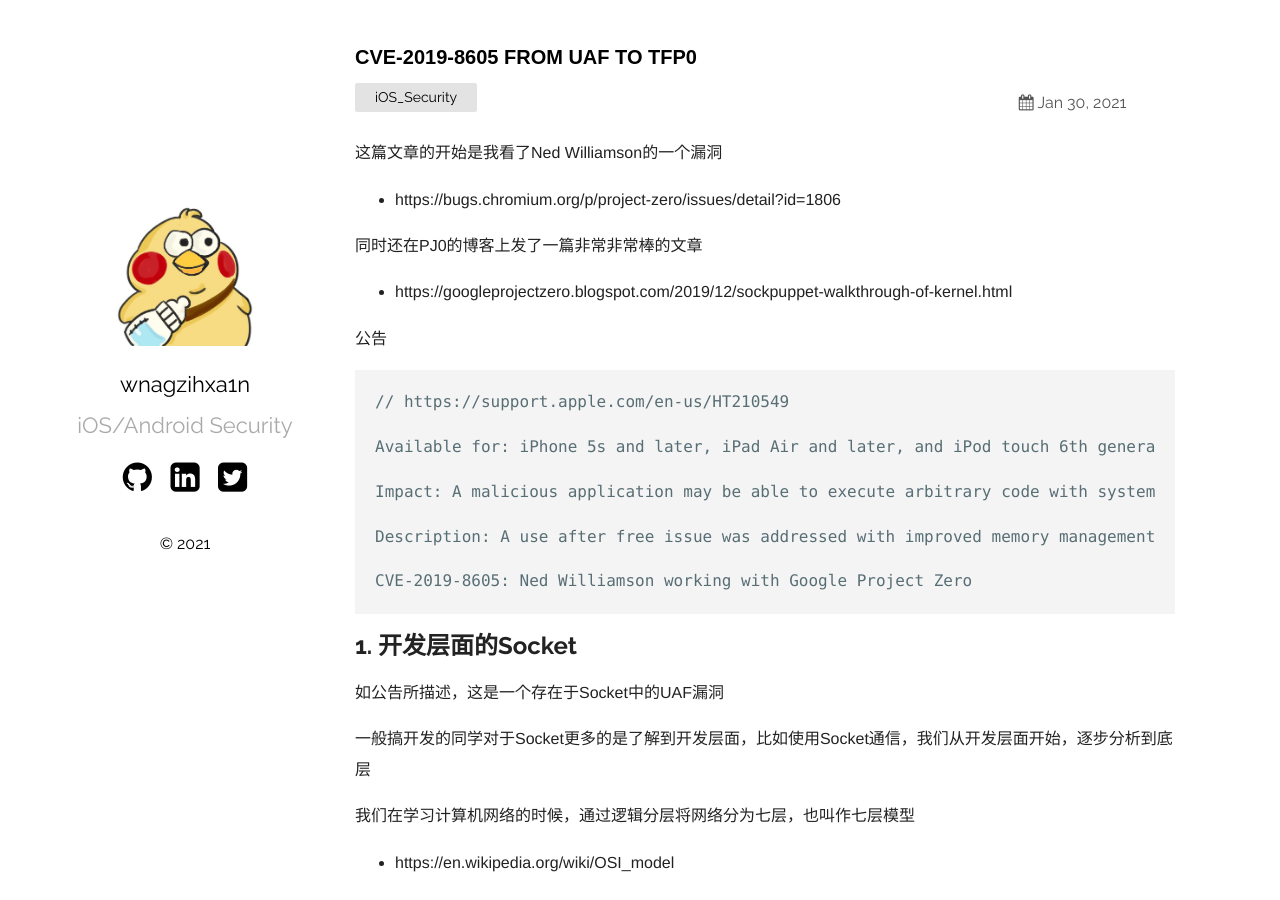
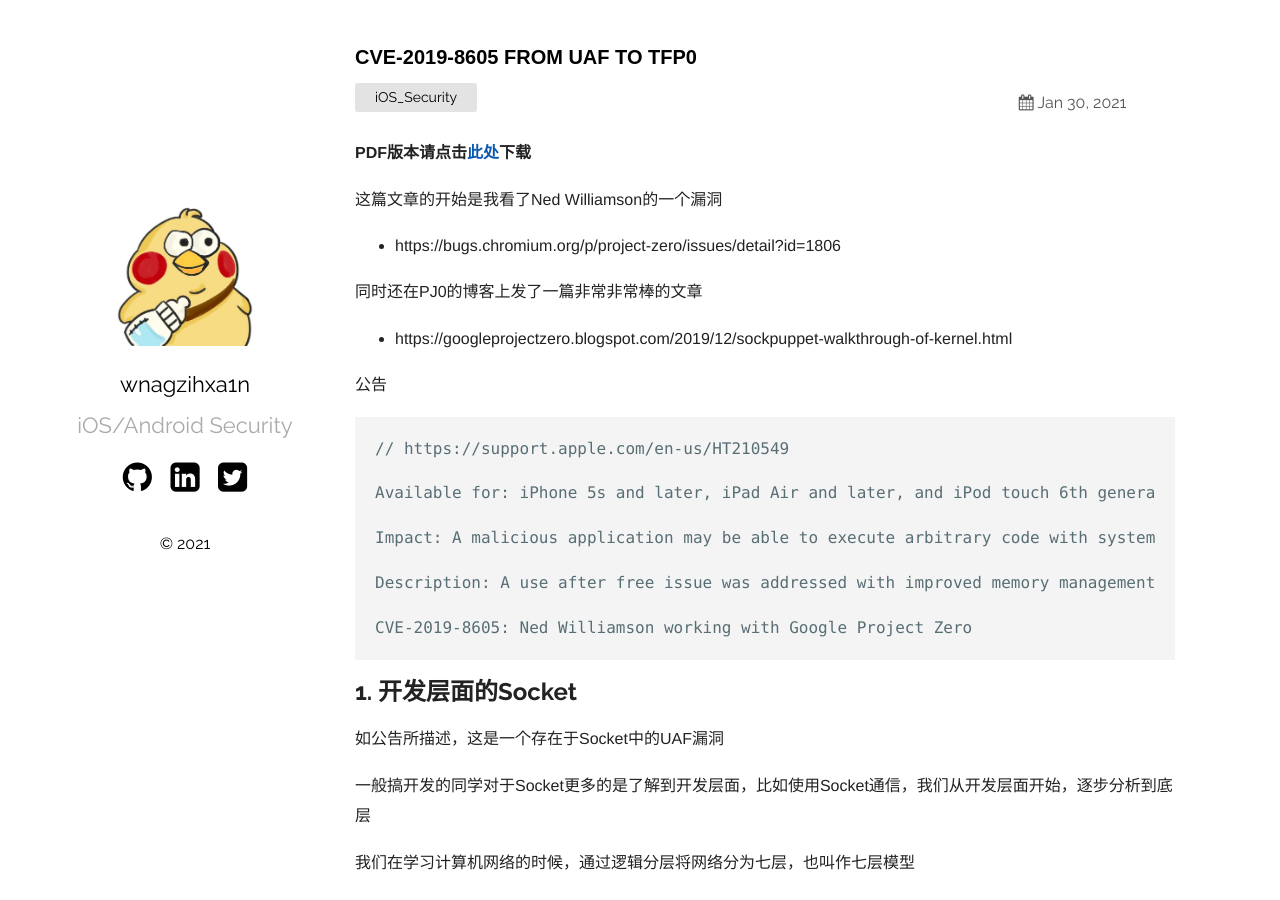
Before and after one commit to MoDumn/MoDumn.github.io, a Jekyll site: the page built from _posts/2021-01-30-CVE-2019-8605 FROM UAF TO TFP0.md, in a window 1280 px wide and 900 px high. Built offline with Jekyll 4.4.1, drawn with Linux system fonts in a browser that asks for light colours.

Commit message:
Update 2021-01-30-CVE-2019-8605 FROM UAF TO TFP0.md

```diff
--- a/_posts/2021-01-30-CVE-2019-8605 FROM UAF TO TFP0.md
+++ b/_posts/2021-01-30-CVE-2019-8605 FROM UAF TO TFP0.md
@@ -4,6 +4,8 @@
 date:   2021-01-30 18:00:00 +520
 categories: iOS_Security
 ---
+
+**PDF版本请点击[此处](https://github.com/wnagzihxa1n/iOS-macOS-Vul-Analysis-Articles/blob/main/CVE-2019-8605%20FROM%20UAF%20TO%20TFP0.pdf)下载**
 
 这篇文章的开始是我看了Ned Williamson的一个漏洞
 
```
